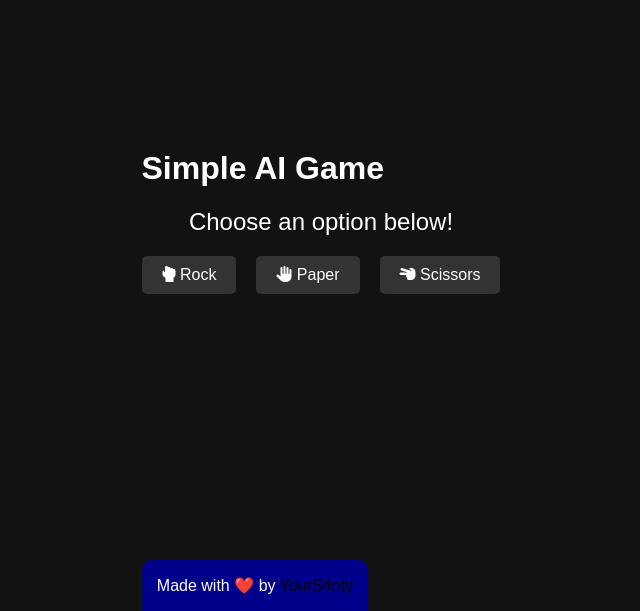
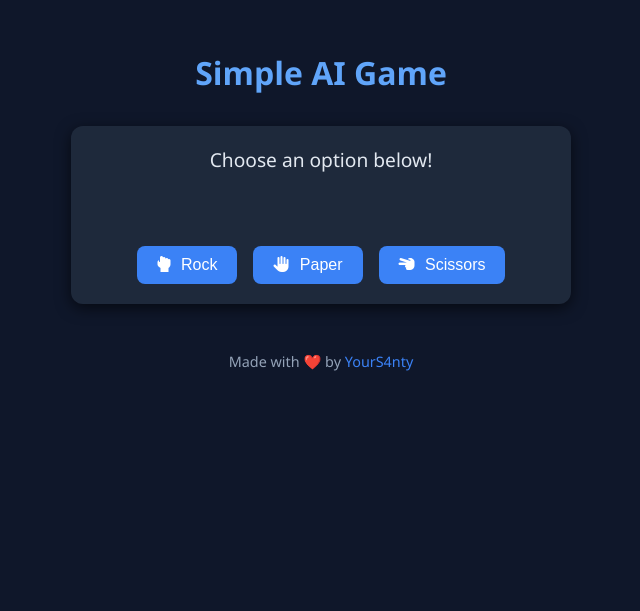
Before and after one commit to YourS4nty/Ai-Game, a plain HTML site: page index.html in a window 1280 px wide. Shown: the part 189-800 px from the top of the page, without its empty margins (319-959 px from the left). Drawn offline with Linux system fonts and the light colour scheme.

Commit message:
Better Styles

```diff
--- a/main.css
+++ b/main.css
@@ -1,61 +1,92 @@
-body {
-  font-family: "Arial", sans-serif;
+* {
   margin: 0;
   padding: 0;
-  background-color: #121212;
-  color: #ffffff;
-  display: flex;
-  align-items: center;
-  justify-content: center;
-  height: 100vh;
+  box-sizing: border-box;
 }
 
-.bigText{
-  position: absolute;
-  top: 10%;
-  font-size: 2em;
+body {
+  font-family: 'Segoe UI', sans-serif;
+  background-color: #0f172a;
+  color: #e2e8f0;
+  min-height: 100vh;
+  display: flex;
+  justify-content: center;
+  align-items: center;
+  padding: 20px;
+}
+
+.container {
+  width: 100%;
+  max-width: 500px;
+  text-align: center;
+}
+
+.title {
+  font-size: 2rem;
+  margin-bottom: 2rem;
+  color: #60a5fa;
 }
 
 #game-container {
-  text-align: center;
+  background-color: #1e293b;
+  padding: 20px;
+  border-radius: 12px;
+  box-shadow: 0 4px 15px rgba(0, 0, 0, 0.6);
 }
 
 #result {
-  font-size: 1.5rem;
+  font-size: 1.2rem;
   margin-bottom: 20px;
+  min-height: 80px;
+  line-height: 1.5;
 }
 
 #choices-container {
   display: flex;
+  flex-wrap: wrap;
   justify-content: center;
-  gap: 20px;
-  margin-top: 20px;
+  gap: 16px;
 }
 
 .choice-button {
+  background: #3b82f6;
+  border: none;
+  color: white;
+  padding: 10px 20px;
   font-size: 1rem;
-  padding: 10px 20px;
+  border-radius: 8px;
   cursor: pointer;
-  background-color: #333;
-  color: #ffffff;
-  border: none;
-  border-radius: 5px;
-  transition: background-color 0.3s;
+  transition: background 0.2s, transform 0.2s;
+}
+
+.choice-button i {
+  margin-right: 6px;
 }
 
 .choice-button:hover {
-  background-color: #555;
+  background: #2563eb;
+  transform: scale(1.05);
 }
 
-.footer{
-  position: fixed;
-  bottom: 0;
-  background: darkblue;
-  border-radius: 10px 10px 0 0;
-  padding: 0 15px;
+.footer {
+  margin-top: 2rem;
+  padding-top: 16px;
+  font-size: 0.9rem;
+  color: #94a3b8;
 }
 
-a{
-  color: #000;
+.footer a {
+  color: #3b82f6;
   text-decoration: none;
 }
+
+.footer a:hover {
+  text-decoration: underline;
+}
+
+/* Responsive Fix */
+@media (max-width: 480px) {
+  .choice-button {
+    width: 100%;
+  }
+}
```
